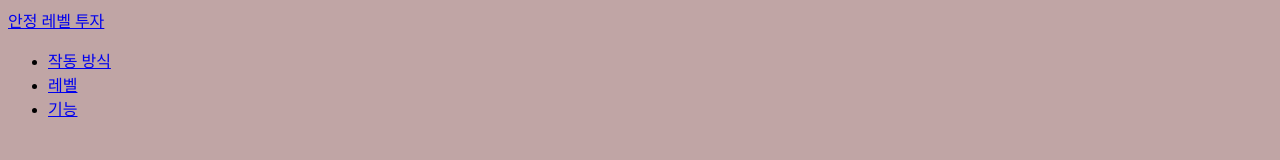
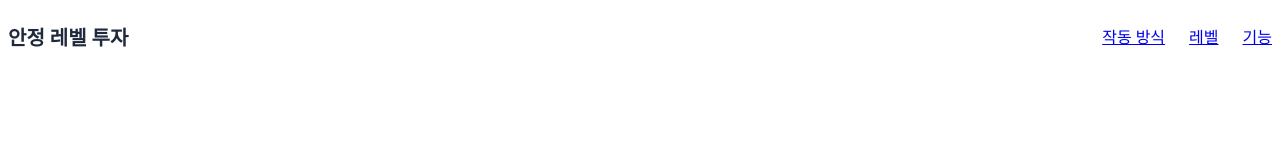
Before and after one commit to yubin0114/stability-invest-landing, a plain HTML site: page index.html in a window 1280 px wide. Drawn offline with Linux system fonts and the light colour scheme.

Commit message:
style: 로고와 상단 바 레이아웃 (Flexbox 양 끝 정렬)

```diff
--- a/style.css
+++ b/style.css
@@ -1 +1,20 @@
-body {background-color: #c0a5a5;}
+.logo {
+    text-decoration: none;
+    font-size: 1.25rem;
+    font-weight: bold;
+    color: #1e293b;
+}
+
+.site-header {
+    display: flex;
+    justify-content: space-between;
+    align-items: center;
+}
+
+nav ul {
+    list-style: none;
+    display: flex;
+    padding: 0;
+    gap: 24px;
+
+}
```
